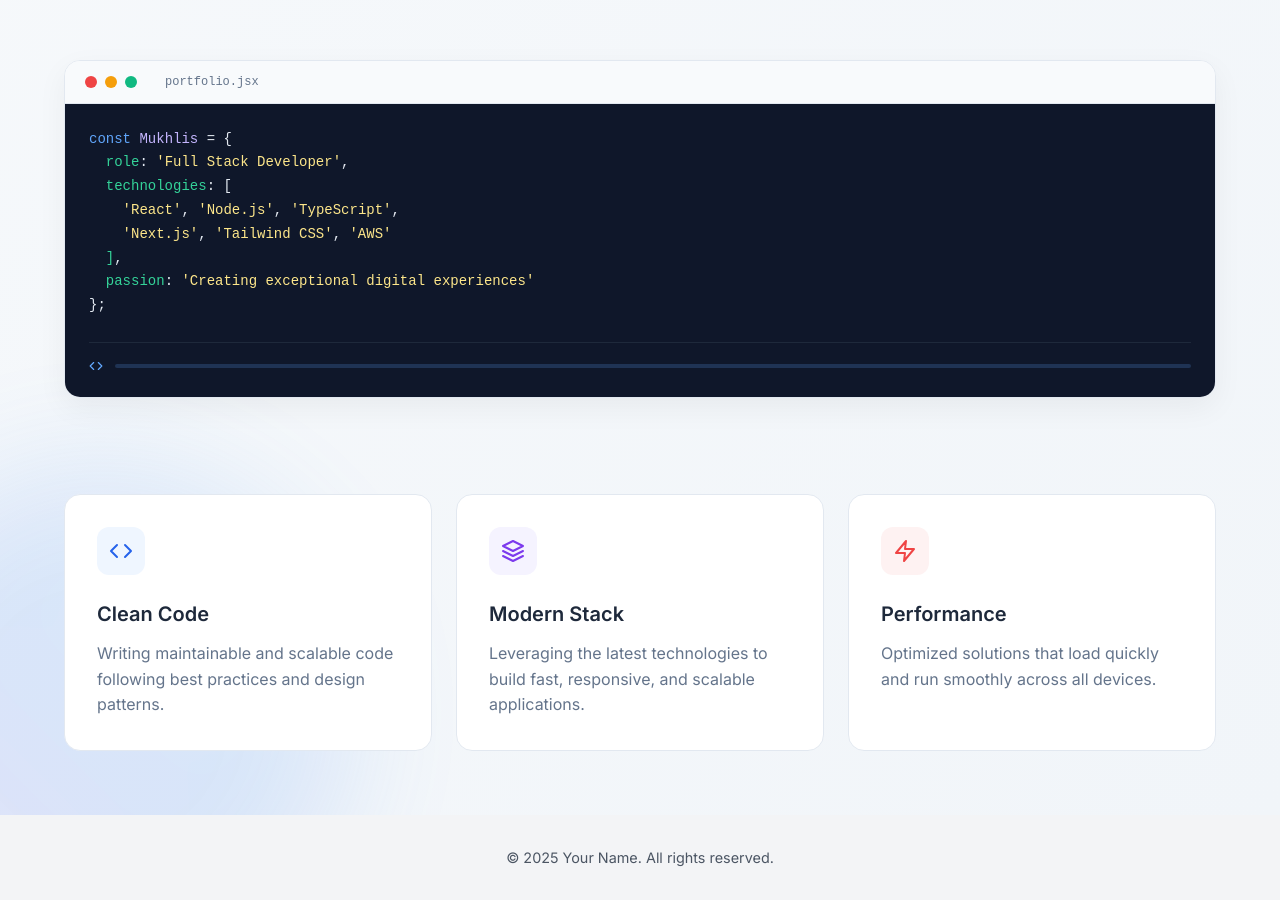
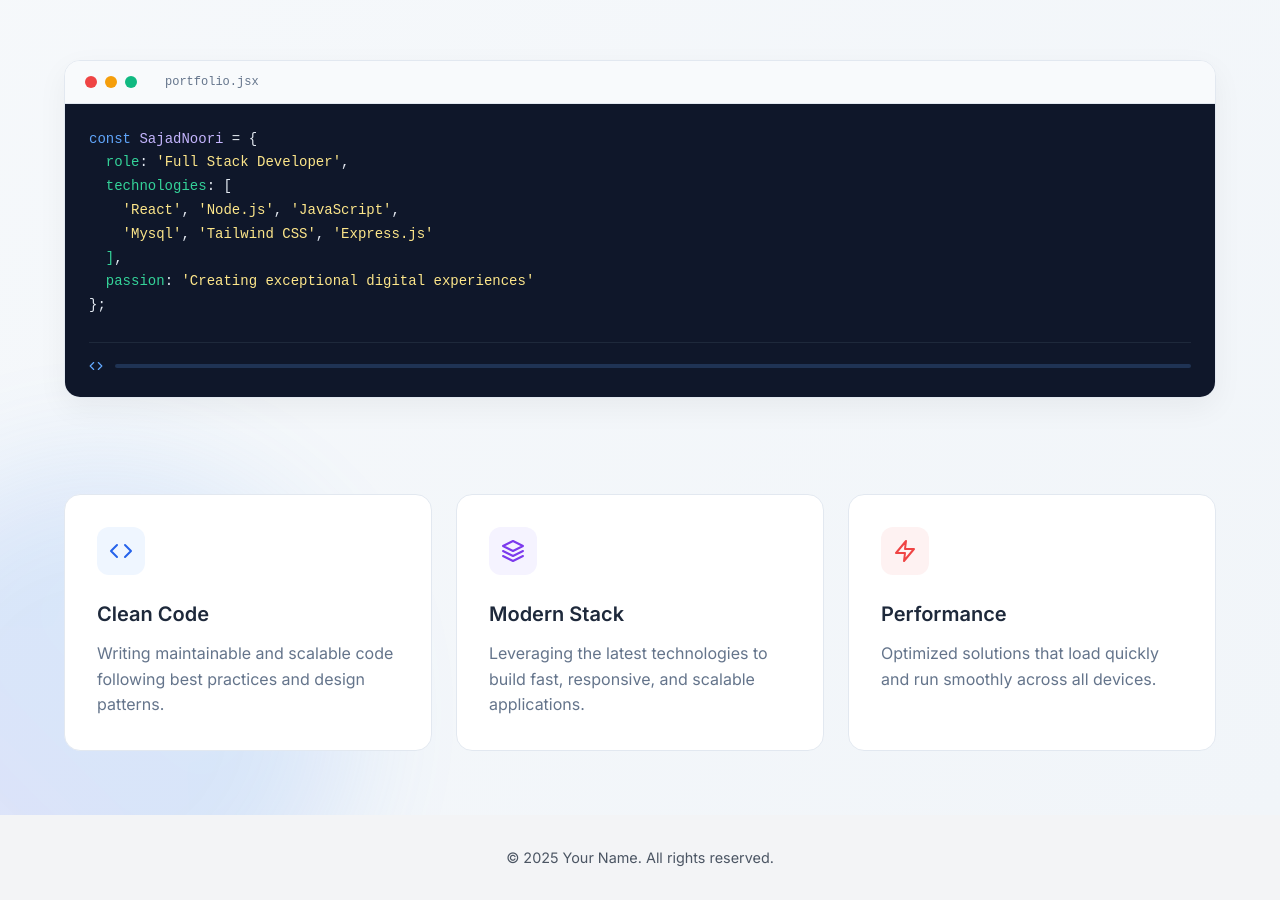
Before and after one commit to sajad-noori/my_portfolio, a React (Vite) app: page / in a window 1280 px wide. Shown: the part 1160-2060 px from the top of the page. Built offline with nearby package versions, Linux system fonts and the light colour scheme.

Commit message:
another commit

```diff
--- a/src/pages/Home.jsx
+++ b/src/pages/Home.jsx
@@ -138,14 +138,14 @@ const Home = () => {
             <div className="code-content">
               <pre className="code-block">
                 <code>
-                  <span className="code-keyword">const</span> <span className="code-variable">Mukhlis</span> = {'{'}
+                  <span className="code-keyword">const</span> <span className="code-variable">SajadNoori</span> = {'{'}
                   <br />
                   <span className="code-property">  role</span>: <span className="code-string">'Full Stack Developer'</span>,<br />
                   <span className="code-property">  technologies</span>: [
                   <br />
-                  <span className="code-string">    'React'</span>, <span className="code-string">'Node.js'</span>, <span className="code-string">'TypeScript'</span>,
+                  <span className="code-string">    'React'</span>, <span className="code-string">'Node.js'</span>, <span className="code-string">'JavaScript'</span>,
                   <br />
-                  <span className="code-string">    'Next.js'</span>, <span className="code-string">'Tailwind CSS'</span>, <span className="code-string">'AWS'</span>
+                  <span className="code-string">    'Mysql'</span>, <span className="code-string">'Tailwind CSS'</span>, <span className="code-string">'Express.js'</span>
                   <br />
                   <span className="code-property">  ]</span>,<br />
                   <span className="code-property">  passion</span>: <span className="code-string">'Creating exceptional digital experiences'</span>
```
